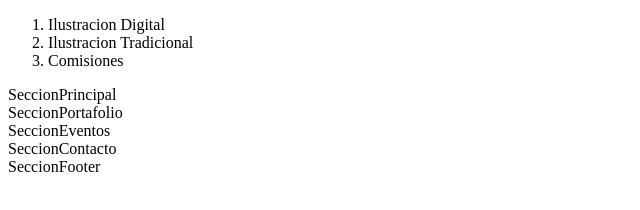
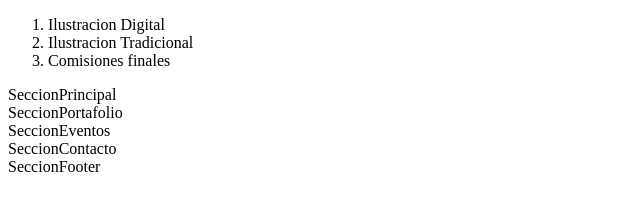
Before and after one commit to GiampierArellano/N3mesisArt, a plain HTML site: page index.html in a window 1280 px wide. Shown: the full height of the page, 0-640 px from the left. Drawn offline with Linux system fonts and the light colour scheme.

Commit message:
Haciendo cambio de prueba

```diff
--- a/index.html
+++ b/index.html
@@ -17,7 +17,7 @@
                     <a>Ilustracion Tradicional</a>
                 </li>
                 <li>
-                    <a>Comisiones</a>
+                    <a>Comisiones finales</a>
                 </li>
             </ol>
         </nav>
```
